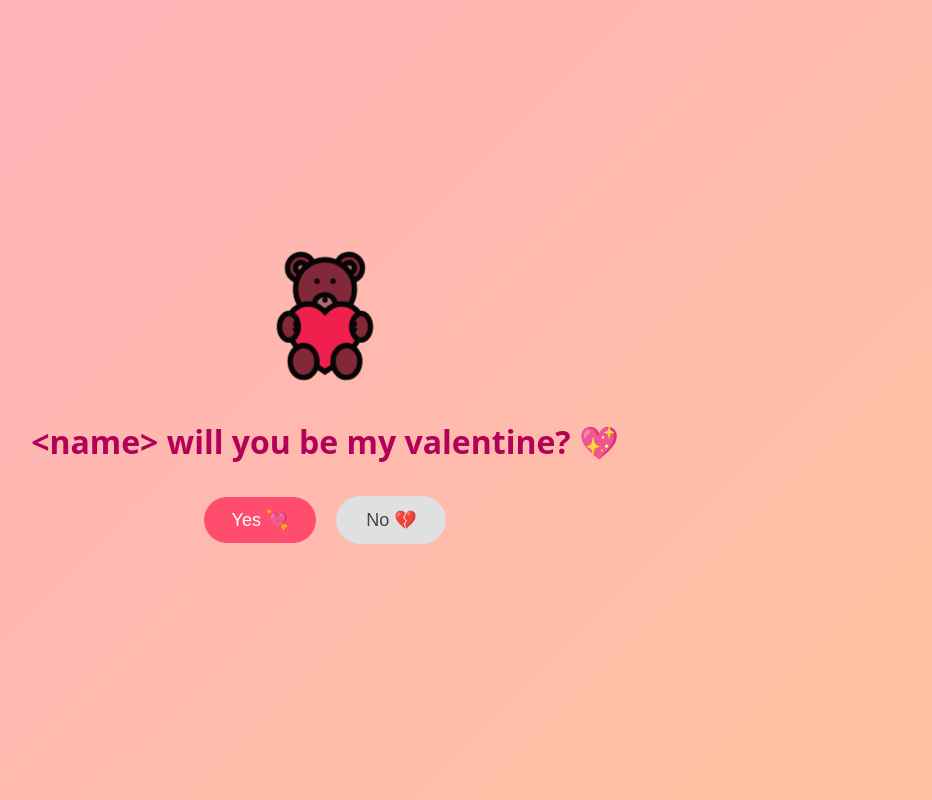
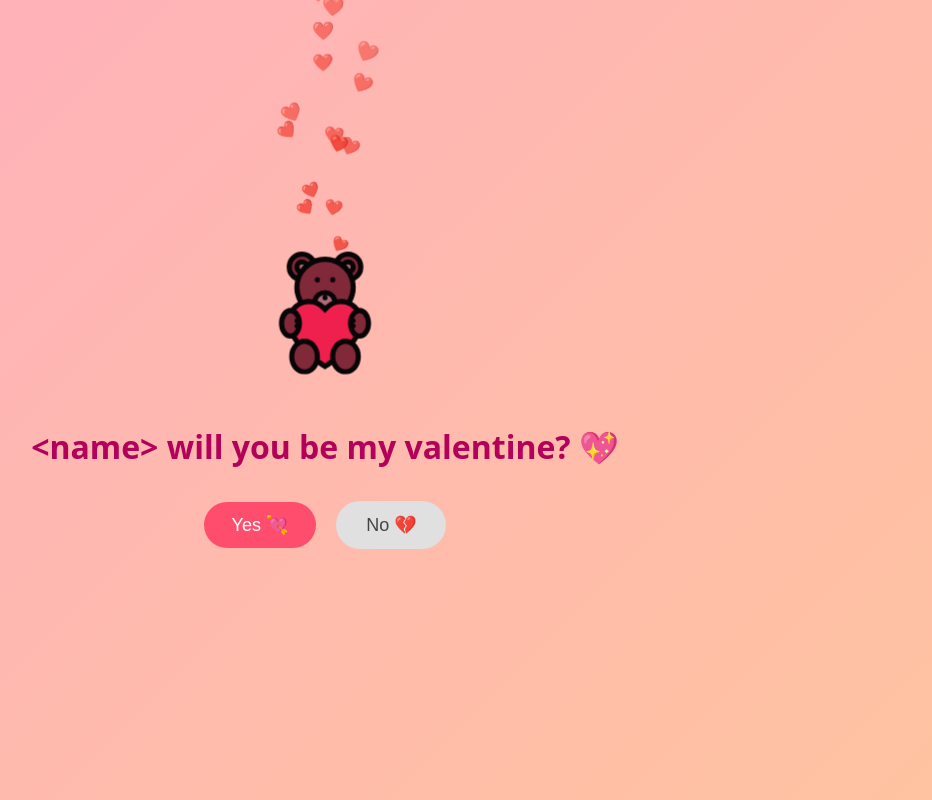
Before and after one commit to sankhadeepbis6/heartfelt, a React (Vite) app: page / in a window 1280 px wide. Shown: the whole page, without its empty margins (315-1247 px from the left). Built offline with nearby package versions, Linux system fonts and the light colour scheme.

Commit message:
Added heart animation for Love character

```diff
--- /dev/null
+++ b/src/components/LoveCharacter/LoveCharacter.jsx
@@ -0,0 +1,55 @@
+import { useMemo } from "react";
+import styles from "./LoveCharacter.module.css";
+
+const pseudoRandom = (seed) => {
+	const x = Math.sin(seed) * 10000;
+	return x - Math.floor(x);
+};
+
+const LoveCharacter = ({
+	height = 200,
+	width = 200,
+	isHeart = false,
+	heartCount = 50,   // 👈 configurable meter
+	children
+}) => {
+	const hearts = useMemo(() => {
+		const duration = 7; // seconds (must match CSS)
+
+		return Array.from({ length: heartCount }).map((_, i) => {
+			const angle = pseudoRandom(i + 1) * 90 - 45; // -45° to +45°
+			const distance = 650 + pseudoRandom(i + 10) * 300; // VERY far up
+
+			return {
+				id: i,
+				style: {
+					"--angle": `${angle}deg`,
+					"--distance": `${distance}px`,
+					animationDelay: `${(duration / heartCount) * i}s`
+				}
+			};
+		});
+	}, [heartCount]);
+
+	return (
+		<div className={styles.wrapper} style={{ height, width }}>
+			{isHeart && (
+				<div className={styles.heartLayer}>
+					{hearts.map((h) => (
+						<span
+							key={h.id}
+							className={styles.heart}
+							style={h.style}
+						>
+							❤️
+						</span>
+					))}
+				</div>
+			)}
+
+			<div className={styles.character}>{children}</div>
+		</div>
+	);
+};
+
+export default LoveCharacter;
--- /dev/null
+++ b/src/components/LoveCharacter/LoveCharacter.module.css
@@ -0,0 +1,55 @@
+.wrapper {
+  position: relative;
+  display: flex;
+  align-items: center;
+  justify-content: center;
+}
+
+/* Character stays on top */
+.character {
+  position: relative;
+  z-index: 2;
+}
+
+/* Heart animation layer */
+.heartLayer {
+  position: absolute;
+  inset: 0;
+  z-index: 1;
+  pointer-events: none;
+  overflow: visible;
+}
+
+/* Heart base */
+.heart {
+  position: absolute;
+  left: 50%;
+  top: 55%; /* chest origin */
+  font-size: 20px;
+  opacity: 0;
+
+  transform-origin: center;
+  animation: floatHeart 7s linear infinite;
+}
+
+/* Continuous floating animation */
+@keyframes floatHeart {
+  0% {
+    transform: translate3d(-50%, -50%, 0) rotate(var(--angle)) scale(0.6);
+    opacity: 0;
+  }
+
+  10% {
+    opacity: 1;
+  }
+
+  100% {
+    transform: translate3d(
+        calc(-50% + sin(var(--angle)) * 240px),
+        calc(-50% - var(--distance)),
+        0
+      )
+      rotate(var(--angle)) scale(1.4);
+    opacity: 0;
+  }
+}
--- a/src/pages/Home/Home.jsx
+++ b/src/pages/Home/Home.jsx
@@ -1,6 +1,7 @@
 import { useState } from "react";
 import styles from "./Home.module.css";
 import HeartSvg from "./heart.svg";
+import LoveCharacter from "../../components/LoveCharacter/LoveCharacter";
 
 export default function Home() {
   const [position, setPosition] = useState({ x: 0, y: 0 });
@@ -40,11 +41,13 @@ export default function Home() {
 
   return (
     <div className={styles.container}>
-      <img
-        src={HeartSvg}
-        alt="heart"
-        className={styles.heart}
-      />
+      <LoveCharacter height={150} width={150} isHeart>
+        <img
+          src={HeartSvg}
+          alt="heart"
+          className={styles.heart}
+        />
+      </LoveCharacter>
 
       <h1 className={styles.text}>
         &lt;name&gt; will you be my valentine? 💖
--- a/src/pages/Home/Home.module.css
+++ b/src/pages/Home/Home.module.css
@@ -21,7 +21,7 @@
     transform: scale(1);
   }
   50% {
-    transform: scale(1.15);
+    transform: scale(1.05);
   }
   100% {
     transform: scale(1);
```
